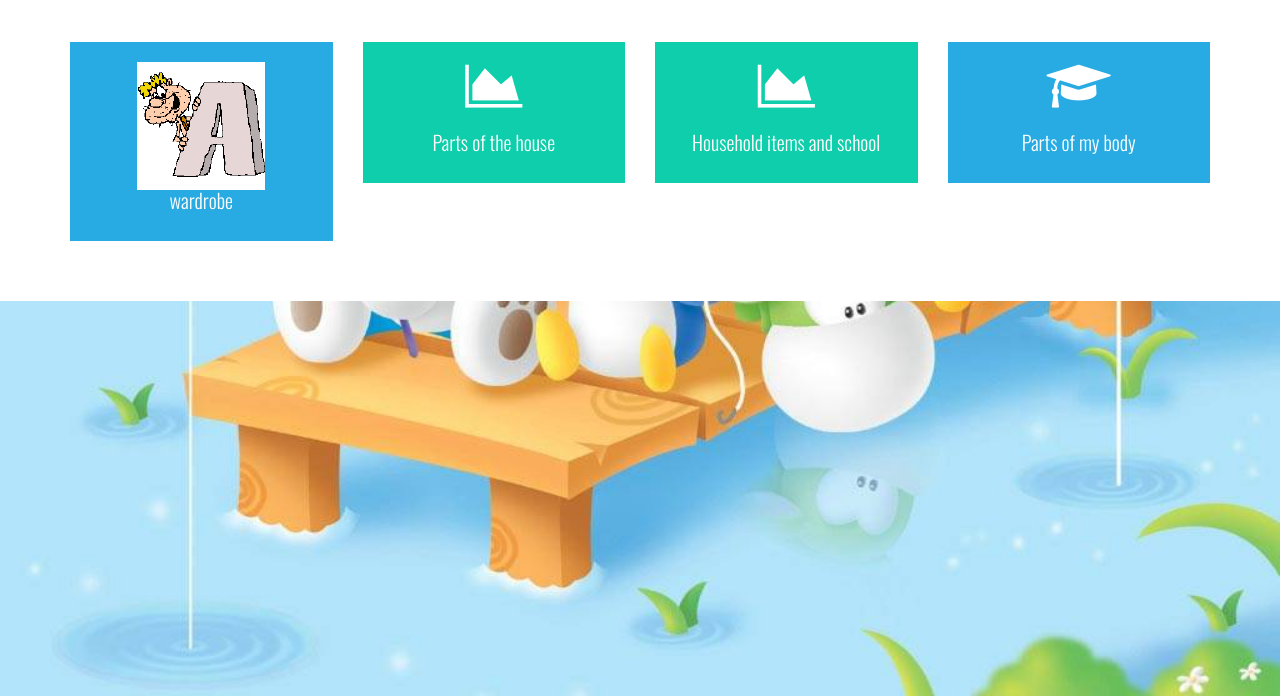
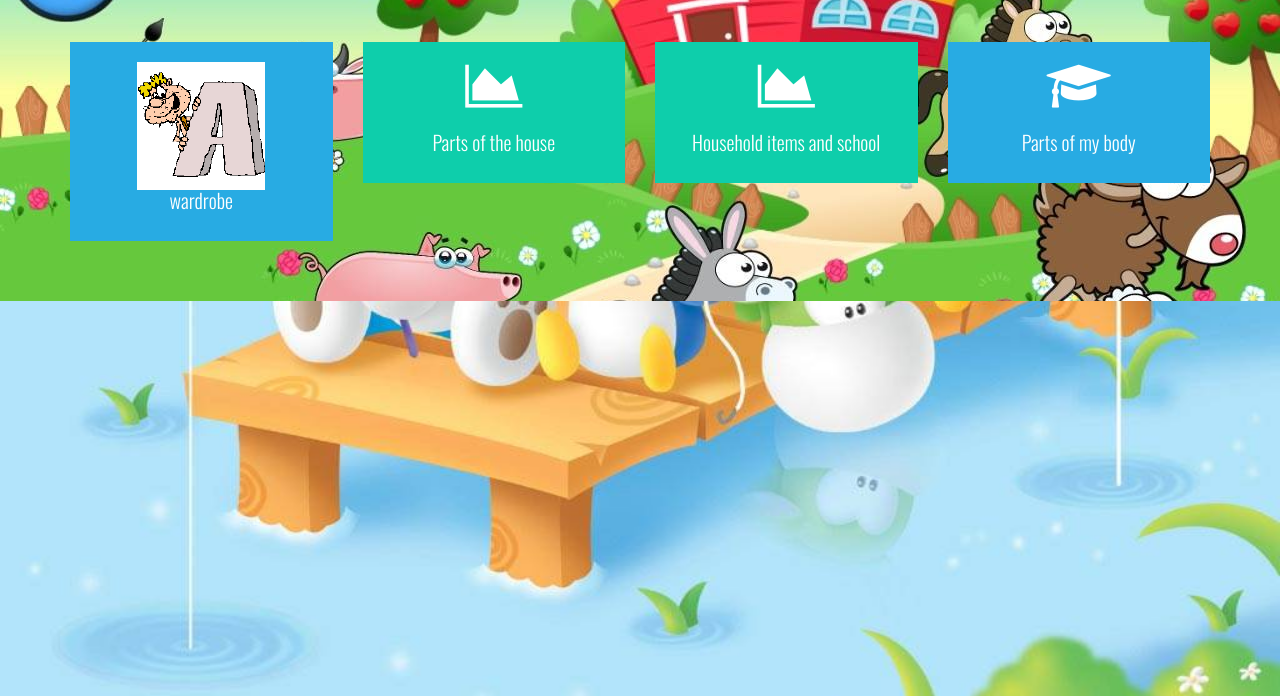
Before and after one commit to cristhian9403/proyectodiu, a plain HTML site: page paginas/tercero.html in a window 1280 px wide. Shown: the part 104-800 px from the top of the page. Drawn offline with nearby package versions, Linux system fonts and the light colour scheme; files that its build step writes are made by us from their sources; files whose address does not match are found by name; a web font is replaced by a local one.

Commit message:
estilo,primero,segundo

```diff
--- a/css/estilo.css
+++ b/css/estilo.css
@@ -27,11 +27,7 @@ html,
 
 
 .fondotercero{
-<<<<<<< HEAD
-     background: url(../imagenes/juego.jpg) no-repeat;
-=======
     background: url(../imagenes/tia.jpg) no-repeat;
->>>>>>> origin/cristhian9403
     background-attachment: fixed;
     background-size: cover;
     background-position: 50% 50%;
```
Also changed, not shown: paginas/primero.html (+1 -1 lines), paginas/segudo.html (+1 -1 lines).
